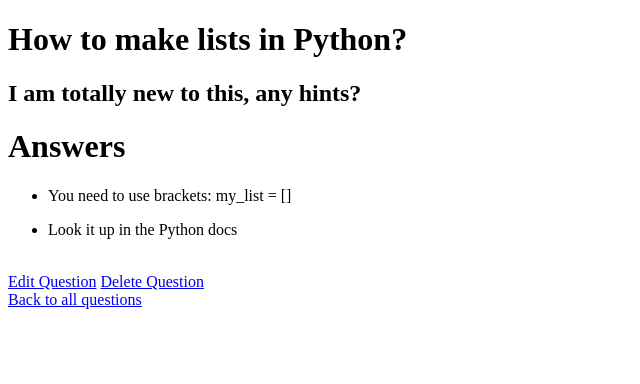
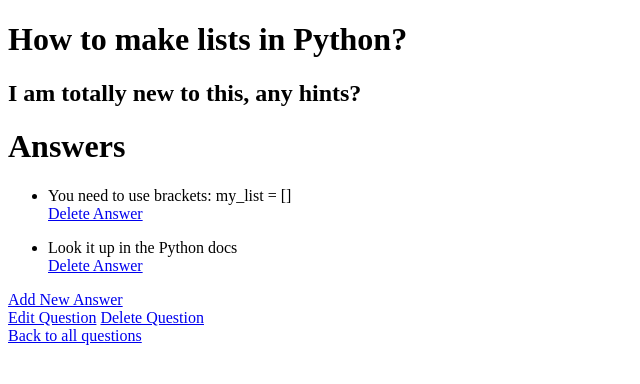
Before and after one commit to Taowathar/ask-mate-python, a Flask app: page /question/1 in a window 1280 px wide. Shown: the top 384 px of the page, without its empty margins (0-640 px from the left). Run offline with Flask 2, Linux system fonts and the light colour scheme; some libraries are stand-ins or nearby versions.

Commit message:
Implement add/delete answer function

```diff
--- a/data_manager.py
+++ b/data_manager.py
@@ -3,6 +3,7 @@ import csv
 QUESTIONS = 'sample_data/question.csv'
 QUESTION_HEADER = ['id', 'submission_time', 'view_number', 'vote_number', 'title', 'message', 'image']
 ANSWERS = 'sample_data/answer.csv'
+ANSWER_HEADER = ['id', 'submission_time', 'vote_number', 'question_id', 'message', 'image']
 
 
 def open_file(files):
@@ -28,3 +29,12 @@ def add_new_question(questions):
             writer.writerow(
                 {'id': question[0], 'submission_time': question[1], 'view_number': question[2],
                  'vote_number': question[3], 'title': question[4], 'message': question[5], 'image': question[6]})
+
+
+def add_new_answer(answers):
+    with open('sample_data/answer.csv', 'w') as file:
+        writer = csv.DictWriter(file, fieldnames=ANSWER_HEADER)
+        writer.writeheader()
+        for answer in answers:
+            writer.writerow({'id': answer[0], 'submission_time': answer[1], 'vote_number': answer[2],
+                             'question_id': answer[3], 'message': answer[4], 'image': answer[5]})
--- a/sample_data/answer.csv
+++ b/sample_data/answer.csv
@@ -1,3 +1,3 @@
 id,submission_time,vote_number,question_id,message,image
-1,1493398154,4,1,"You need to use brackets: my_list = []",
-2,1493088154,35,1,"Look it up in the Python docs",
+1,1493398154,4,1,You need to use brackets: my_list = [],
+2,1493088154,35,1,Look it up in the Python docs,
--- a/server.py
+++ b/server.py
@@ -1,5 +1,7 @@
 from flask import Flask, render_template, redirect, request, url_for
-import data_manager, util
+
+import data_manager
+import util
 
 
 app = Flask(__name__)
@@ -45,11 +47,8 @@ def update_question(question_id):
     if request.method == 'POST':
         for question in questions:
             if int(question[0]) == int(question_id):
-                view_number = question[2]
-                vote_number = question[3]
-                image = question[6]
-                updated_question = [question_id, submission_time, view_number, vote_number, request.form['title'],
-                                    request.form['message'], image]
+                updated_question = [question_id, submission_time, question[2], question[3], request.form['title'],
+                                    request.form['message'], question[6]]
                 del questions[question_id - 1]
                 questions.insert(question_id - 1, updated_question)
         data_manager.add_new_question(questions)
@@ -67,9 +66,30 @@ def delete_question(question_id):
     return redirect('/')
 
 
-# @app.route('/question/<int:question_id>/new-answer', methods=['GET', 'POST'])
-# def add_answer():
-#     if request.method == 'POST':
+@app.route('//answer/<answer_id>/delete')
+def delete_answer(answer_id):
+    answers = data_manager.open_file(data_manager.ANSWERS)
+    for answer in answers:
+        if int(answer[0]) == int(answer_id):
+            question_id = answer[3]
+            del answers[answers.index(answer)]
+    data_manager.add_new_answer(answers)
+    return redirect(url_for('display', question_id=question_id))
+
+
+@app.route('/question/<int:question_id>/new-answer', methods=['GET', 'POST'])
+def add_answer(question_id):
+    answers = data_manager.open_file(data_manager.ANSWERS)
+    new_id = util.get_max_id(answers) + 1
+    submission_time = util.get_submission_time()
+    vote_number = 0
+    image = 'x'
+    if request.method == 'POST':
+        new_answer = [new_id, submission_time, vote_number, question_id, request.form['message'], image]
+        answers.insert(new_id, new_answer)
+        data_manager.add_new_answer(answers)
+        return redirect(url_for('display', question_id=question_id))
+    return render_template('new-answer.html')
 
 
 @app.route('/question/<int:question_id>', methods=['GET'])
--- a/templates/id.html
+++ b/templates/id.html
@@ -12,9 +12,13 @@
         <h1><strong>Answers</strong></h1>
         {% for answer in answers %}
             <ul>
-                <li href="/question/{{ question[0] }}">{{ answer[4] }}</li>
+                {% if answer[3] == question[0] %}
+                    <li>{{ answer[4] }}</li>
+                    <a href="/answer/{{ answer[0] }}/delete">Delete Answer</a>
+                {% endif %}
             </ul>
         {% endfor %}
+        <a href="/question/{{ question[0] }}/new-answer">Add New Answer</a>
         <br>
         <a href="/question/{{ question[0] }}/edit">Edit Question</a>
         <a href="/question/{{ question[0] }}/delete">Delete Question</a>
--- a/templates/new-answer.html
+++ b/templates/new-answer.html
@@ -6,7 +6,7 @@
     </head>
     <body>
         <h1>Add Answer</h1>
-        <form action="/add-answer" method="post">
+        <form action="" method="post">
             <label for="message-input">Message:</label>
             <textarea id="message-input" name="message" rows="4" cols="60"></textarea>
             <br>
```
